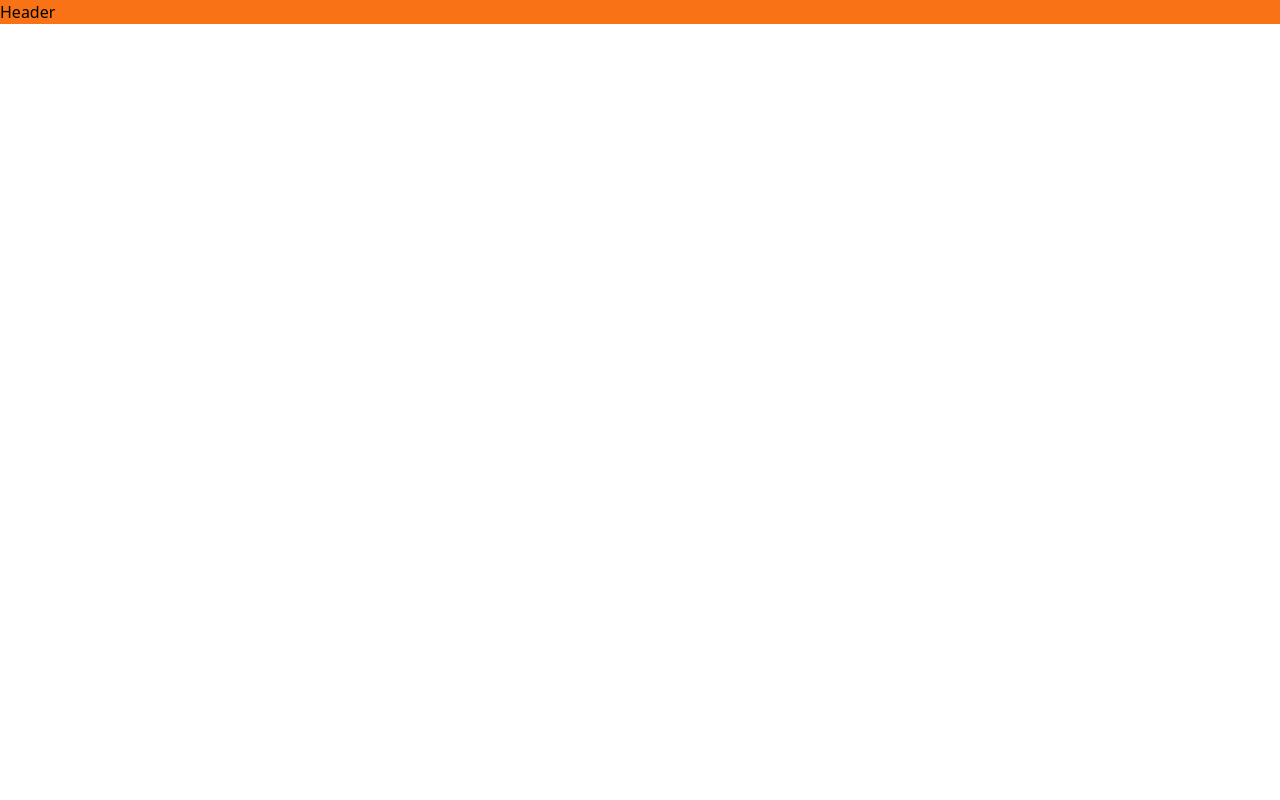
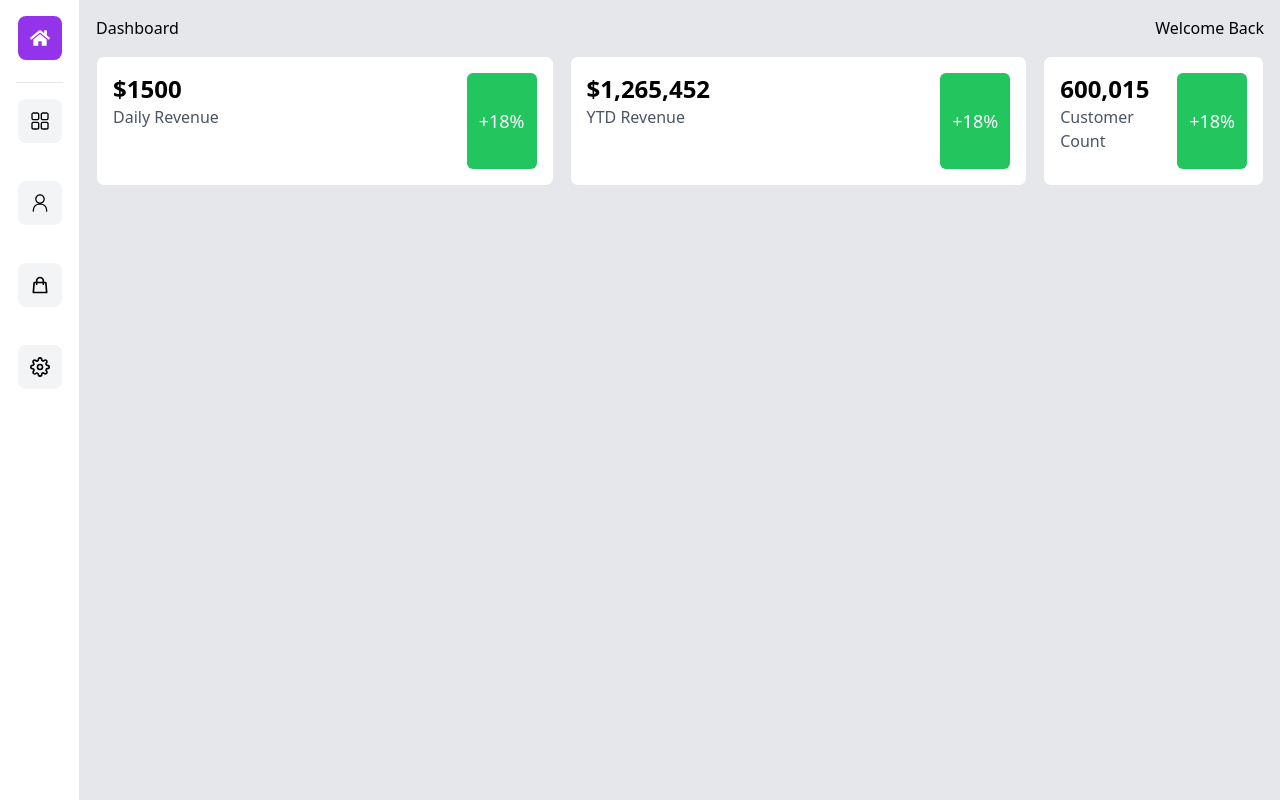
Before and after one commit to Robel-Belihu/dashboard-next, a Next.js app: page / in a window 1280 px wide. Built offline with nearby package versions, Linux system fonts and the light colour scheme.

Commit message:
added sidebar and main cards

```diff
--- a/components/Header.jsx
+++ b/components/Header.jsx
@@ -2,8 +2,9 @@
 
 const Header = () => {
   return (
-    <div>
-      <h2 className="">Header </h2>
+    <div className="flex justify-between px-4 pt-4">
+      <h2>Dashboard </h2>
+      <h2>Welcome Back </h2>
     </div>
   );
 };
--- /dev/null
+++ b/components/Sidebar.jsx
@@ -0,0 +1,49 @@
+import Link from "next/link";
+import Image from "next/image";
+import { FaHome, FaDashcube } from "react-icons/fa";
+import { RxDashboard, RxPerson } from "react-icons/rx";
+import { HiOutlineShoppingBag } from "react-icons/hi";
+import { FiSettings } from "react-icons/fi";
+
+const Sidebar = ({ children }) => {
+  return (
+    <div className="flex">
+      <div className="fixed w-20 h-screen p-4 bg-white border-r-[1px] flex flex-col justify-between">
+        <div className="flex flex-col items-center">
+          <Link href="/">
+            <div className="bg-purple-600 text-white p-3 rounded-lg inline-block">
+              <FaHome size={20} />
+            </div>
+          </Link>
+          <span className=" border-b-[1px] border-gray-200 w-full p-2"></span>
+          <Link href="/">
+            <div className="bg-gray-100 p-3 my-4 rounded-lg inline-block hover:bg-gray-200 cursor-pointer">
+              <RxDashboard size={20} />
+            </div>
+          </Link>
+          <Link href="/customers">
+            <div className="bg-gray-100 p-3 my-4 rounded-lg inline-block hover:bg-gray-200 cursor-pointer">
+              <RxPerson size={20} />
+            </div>
+          </Link>
+          <Link href="/orders">
+            <div className="bg-gray-100 p-3 my-4 rounded-lg inline-block hover:bg-gray-200 cursor-pointer">
+              <HiOutlineShoppingBag size={20} />
+            </div>
+          </Link>
+          <Link href="/">
+            <div className="bg-gray-100 p-3 my-4 rounded-lg inline-block hover:bg-gray-200 cursor-pointer">
+              <FiSettings size={20} />
+            </div>
+          </Link>
+        </div>
+        <div className="flex flex-col items-center">
+          <Link href=""></Link>
+        </div>
+      </div>
+      <main className="w-full ml-20">{children}</main>
+    </div>
+  );
+};
+
+export default Sidebar;
--- /dev/null
+++ b/components/TopCards.jsx
@@ -0,0 +1,35 @@
+const TopCards = () => {
+  return (
+    <div className="grid lg:grid-cols-5 gap-4 p-4">
+      <div className="lg:col-span-2 col-span-1 bg-white flex justify-between w-full border p-4 rounded-lg">
+        <div className="flex flex-col w-full pb-4">
+          <p className="text-2xl font-bold">$1500</p>
+          <p className="text-gray-600">Daily Revenue</p>
+        </div>
+        <p className="bg-green-500 flex justify-center items-center rounded-md p-3">
+          <span className="text-white text-lg">+18%</span>
+        </p>
+      </div>
+      <div className="lg:col-span-2 col-span-1 bg-white flex justify-between w-full border p-4 rounded-lg">
+        <div className="flex flex-col w-full pb-4">
+          <p className="text-2xl font-bold">$1,265,452</p>
+          <p className="text-gray-600">YTD Revenue</p>
+        </div>
+        <p className="bg-green-500 flex justify-center items-center rounded-md p-3">
+          <span className="text-white text-lg">+18%</span>
+        </p>
+      </div>
+      <div className="bg-white flex justify-between w-full border p-4 rounded-lg">
+        <div className="flex flex-col w-full pb-4">
+          <p className="text-2xl font-bold">600,015</p>
+          <p className="text-gray-600">Customer Count</p>
+        </div>
+        <p className="bg-green-500 flex justify-center items-center rounded-md p-3">
+          <span className="text-white text-lg">+18%</span>
+        </p>
+      </div>
+    </div>
+  );
+};
+
+export default TopCards;
--- a/package.json
+++ b/package.json
@@ -14,6 +14,7 @@
     "postcss": "8.4.23",
     "react": "18.2.0",
     "react-dom": "18.2.0",
+    "react-icons": "^4.8.0",
     "tailwindcss": "3.3.2"
   }
 }
--- a/pages/_app.js
+++ b/pages/_app.js
@@ -1,6 +1,11 @@
+import Sidebar from "@/components/Sidebar";
 import "../styles/globals.css";
 
 const MyApp = ({ Component, pageProps }) => {
-  return <Component {...pageProps} />;
+  return (
+    <Sidebar>
+      <Component {...pageProps} />
+    </Sidebar>
+  );
 };
 export default MyApp;
--- a/pages/index.js
+++ b/pages/index.js
@@ -1,6 +1,7 @@
 import Head from "next/head";
 import Image from "next/image";
 import Header from "@/components/Header";
+import TopCards from "@/components/TopCards";
 
 const index = () => {
   return (
@@ -10,8 +11,9 @@
         <meta name="description" content="Generated by create next app" />
         <link rel="icon" href="/favicon.ico" />
       </Head>
-      <main className="bg-orange-500">
+      <main className="bg-gray-200 min-h-screen">
         <Header />
+        <TopCards />
       </main>
     </>
   );
```
Also changed, not shown: 1 other file (tests, documents, lock files or other folders).
